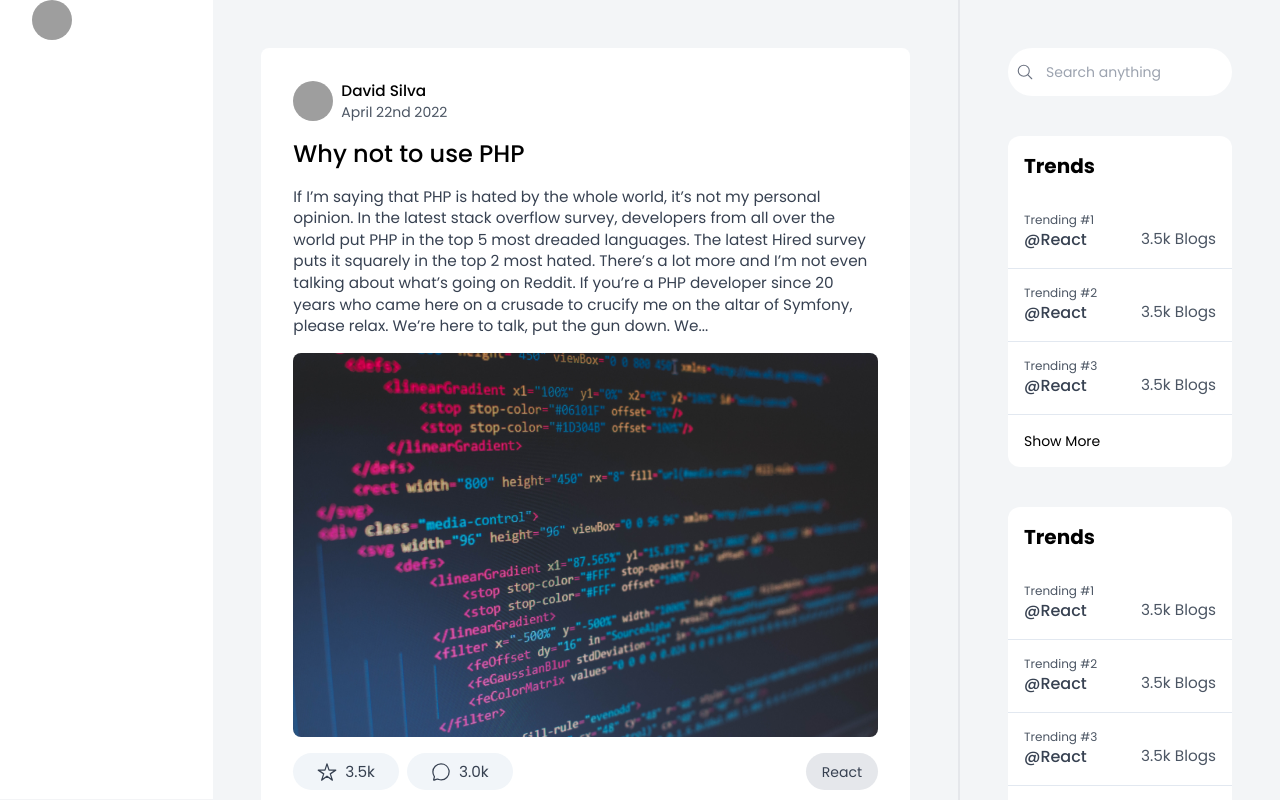
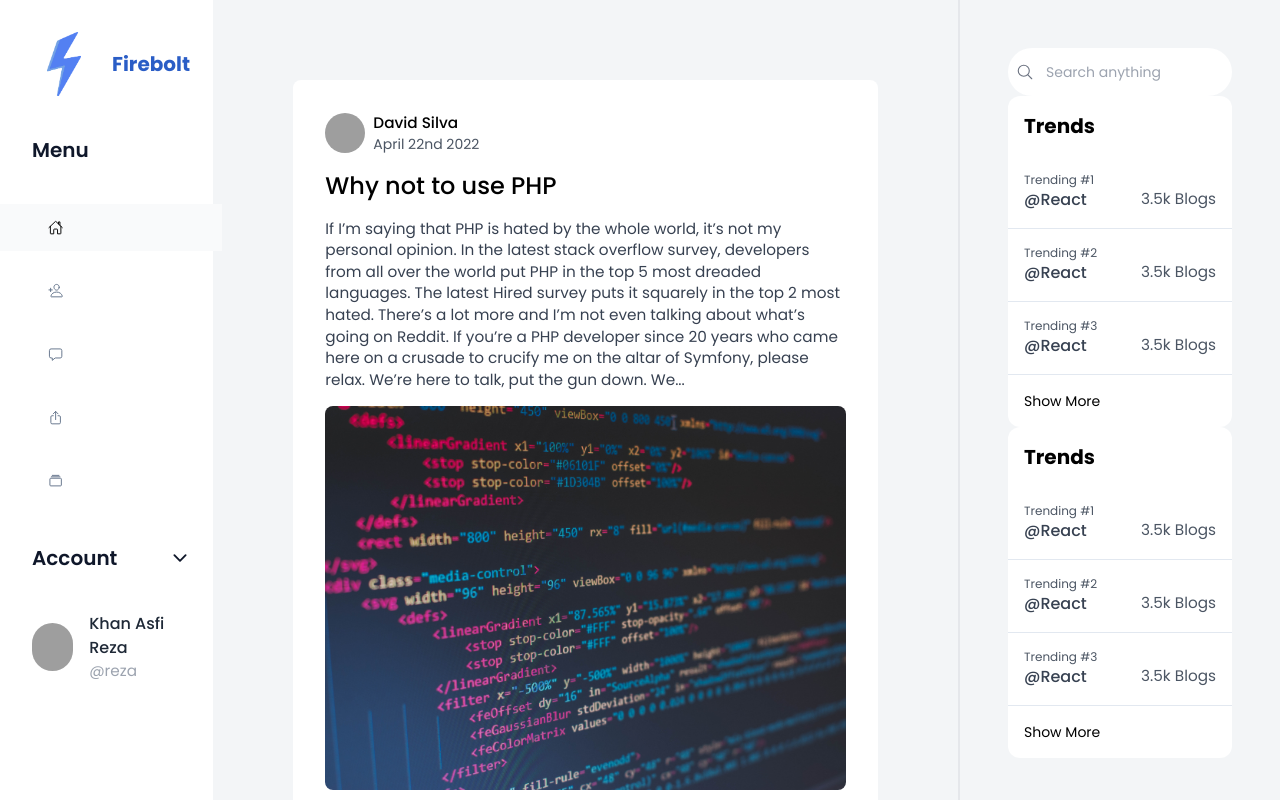
Before and after one commit to khan-asfi-reza/Blogspot-Frontend, a Next.js app: page / in a window 1280 px wide. Shown: the top 800 px of the page. Built offline with nearby package versions, Linux system fonts and the light colour scheme; grey boxes are pictures that could not be loaded.

Commit message:
Index / Home page layout change

```diff
--- a/src/pages/index.js
+++ b/src/pages/index.js
@@ -7,16 +7,19 @@ import {useState} from "react";
 import Image from "next/image";
 import {AnimatePresence} from "framer-motion";
 import {Div} from "../components/UI/Layout";
+import {Navigation} from "../components/shared/Navigation";
 
 export default function Home() {
 
 
     return (
-        <main className={"bg-themeBg grid grid-cols-12"}>
-            <NavigationComponent/>
-            <MainComponent/>
-            <SecondaryComponent/>
-        </main>
+        <div className={"bg-themeBg"}>
+            <main className={"max-w-[2800px] mx-auto grid grid-cols-12"}>
+                <Navigation/>
+                <MainComponent/>
+                <SecondaryComponent/>
+            </main>
+        </div>
     )
 }
 
@@ -25,7 +28,7 @@ const MainComponent = () => {
 
     return (
         <section
-            className={"lg:p-12 p-8 lg:col-span-7 col-span-7 container max-w-7xl mx-auto border-r-2 border-gray-200"}>
+            className={"lg:p-20 p-8 lg:col-span-7 col-span-10 container max-w-7xl mx-auto border-r-2 border-gray-200"}>
             <div className={"grid "}>
                 <div className={"grid gap-10 lg:col-span-2  relative lg:order-1 order-2"}>
                     <Content name={"David Silva"}
@@ -73,7 +76,8 @@ const NavigationComponent = () => {
 const SecondaryComponent = () => {
     const [searchOpen, setSearchOpen] = useState(false);
     return (
-        <div className={"flex lg:col-span-3 md:col-span-4 sticky flex-col gap-y-10 lg:p-12 p-8 "}>
+        <div
+            className={"flex lg:col-span-3 lg:block md:hidden hidden md:col-span-4 sticky flex-col gap-y-10 lg:p-12 p-8 "}>
             <div className={"relative z-30"}>
                 <SecondaryInput containerProps={{className: "bg-[#fff]"}}
                                 icon={<IoSearchOutline/>}
```
